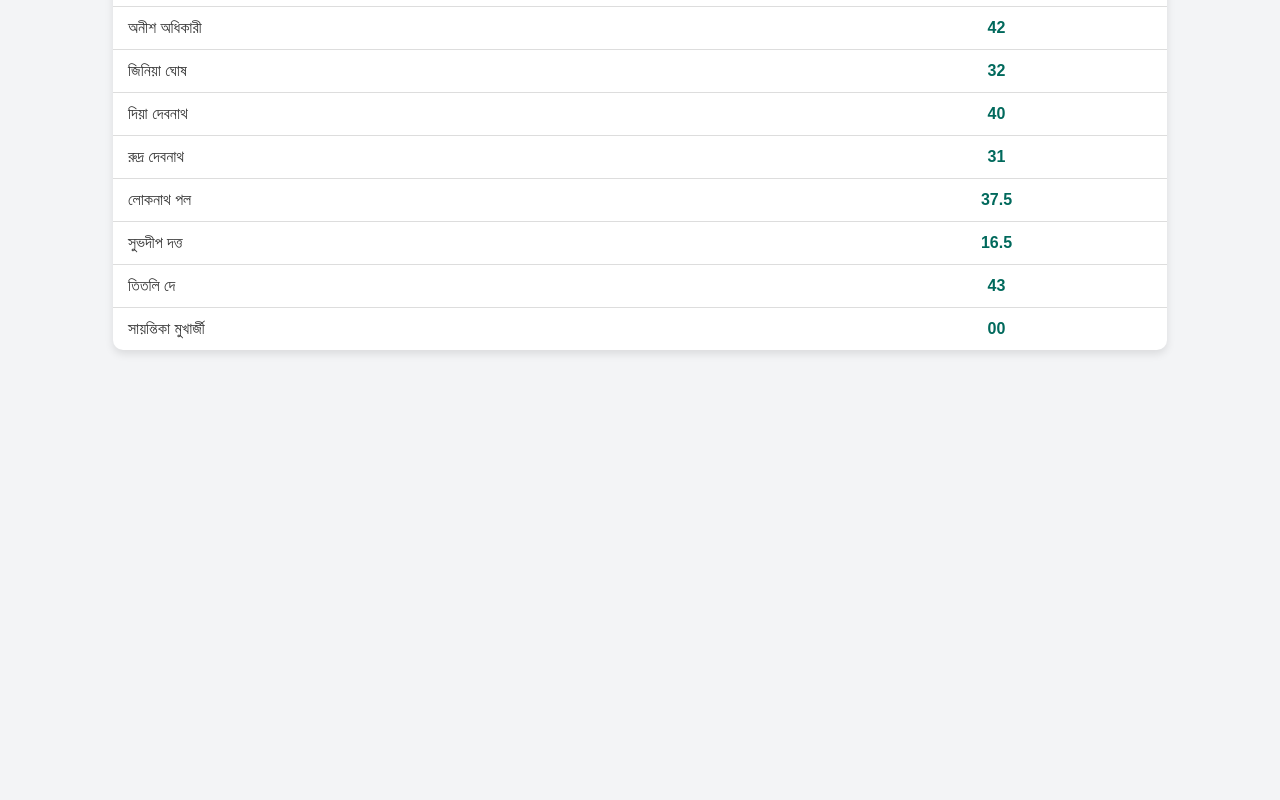
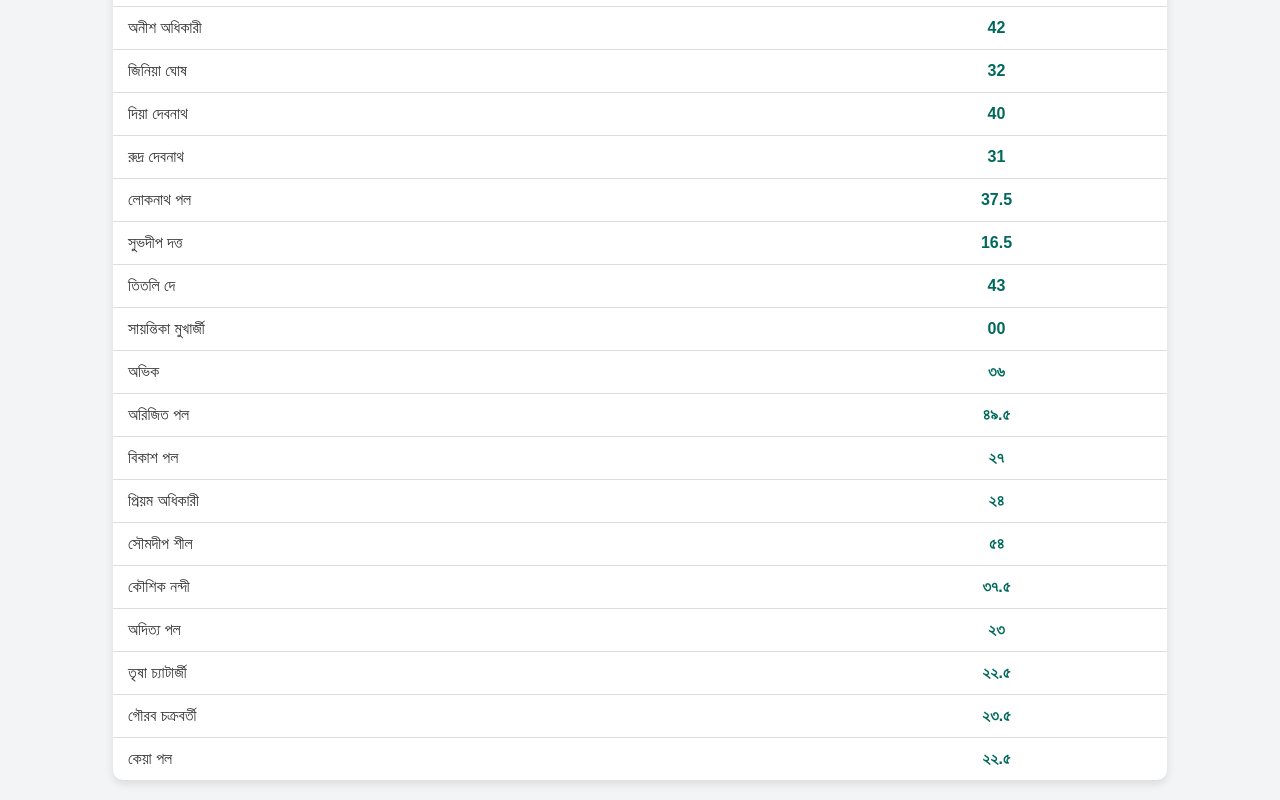
Before and after one commit to debansu4/Class-10-result-, a plain HTML site: page index.html in a window 1280 px wide. Shown: the part 2014-2814 px from the top of the page. Before the commit the page ends 2384 px from the top, so only its background shows below. Drawn offline with Linux system fonts and the light colour scheme.

Commit message:
Update index.html

```diff
--- a/index.html
+++ b/index.html
@@ -134,6 +134,17 @@
     <tr><td>সুভদীপ দত্ত</td><td>16.5</td></tr>
     <tr><td>তিতলি দে</td><td>43</td></tr>
     <tr><td>সায়ন্তিকা মুখার্জী</td><td>00</td></tr>
+
+    <tr><td>অভিক</td><td>৩৬</td></tr>
+    <tr><td>অরিজিত পল</td><td>৪৯.৫</td></tr>
+    <tr><td>বিকাশ পল</td><td>২৭</td></tr>
+    <tr><td>প্রিয়ম অধিকারী</td><td>২৪</td></tr>
+    <tr><td>সৌমদীপ শীল</td><td>৫৪</td></tr>
+    <tr><td>কৌশিক নন্দী</td><td>৩৭.৫</td></tr>
+    <tr><td>অদিত্য পল</td><td>২৩</td></tr>
+    <tr><td>তৃষা চ্যাটার্জী</td><td>২২.৫</td></tr>
+    <tr><td>গৌরব চক্রবর্তী</td><td>২৩.৫</td></tr>
+    <tr><td>কেয়া পল</td><td>২২.৫</td></tr>
   </tbody>
 </table>
 </body>
```
